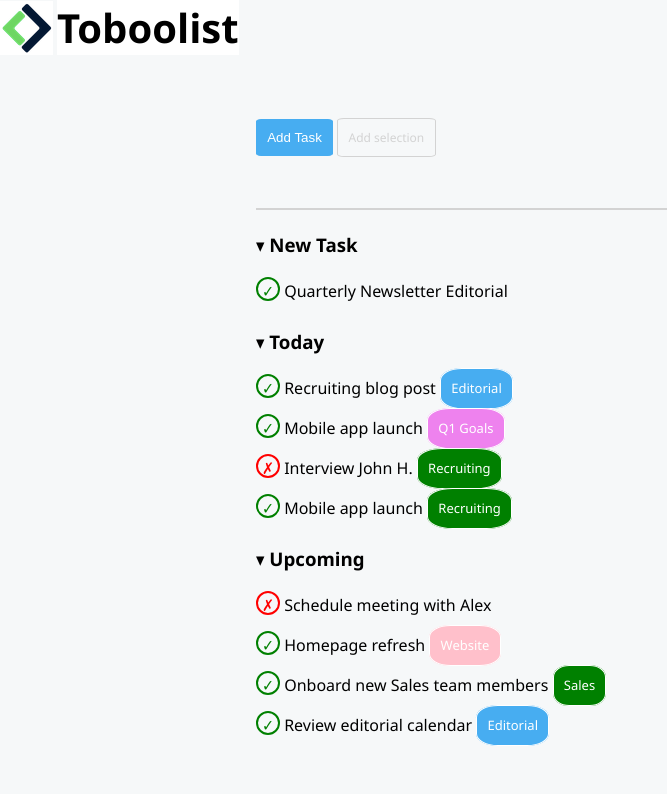
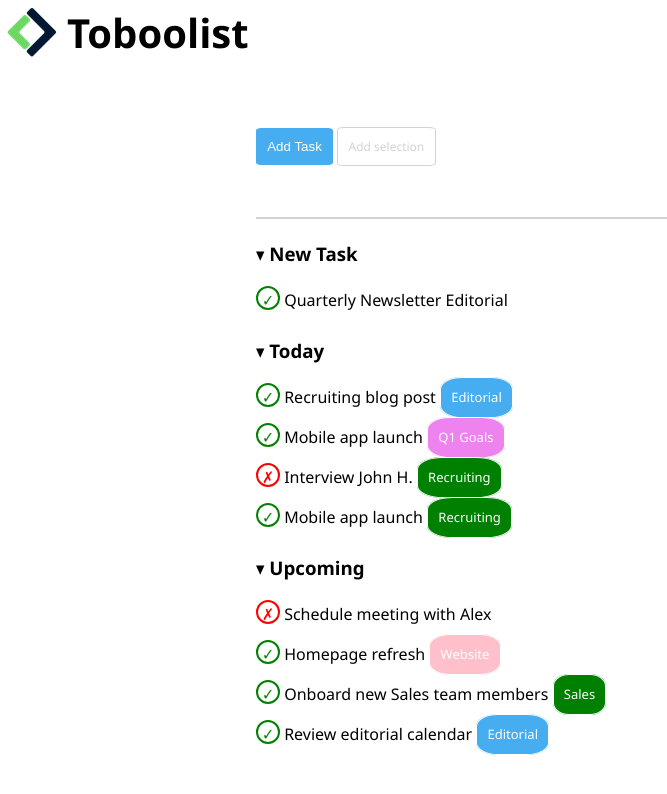
Before and after one commit to LuisJann/html-css-toboolist, a plain HTML site: page index.html in a window 1280 px wide. Shown: the whole page, without its empty margins (0-667 px from the left). Drawn offline with Linux system fonts and the light colour scheme.

Commit message:
Padding logo

```diff
--- a/css/style.css
+++ b/css/style.css
@@ -5,9 +5,9 @@
     box-sizing: border-box;
 }
 
-body{
+/* body{
     background-color: #f6f8f9;
-}
+} */
 
 .container{
     height: 200px;
@@ -24,6 +24,7 @@ body{
 #logo{
     line-height: 3em;
     vertical-align: middle;
+    padding: 5px;;
 
 }
 
```
